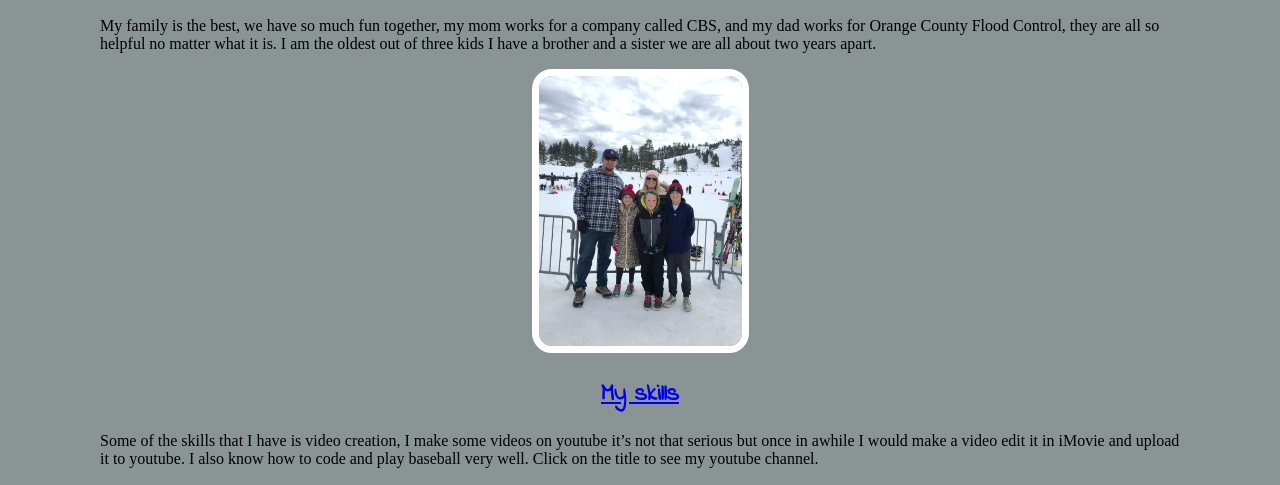
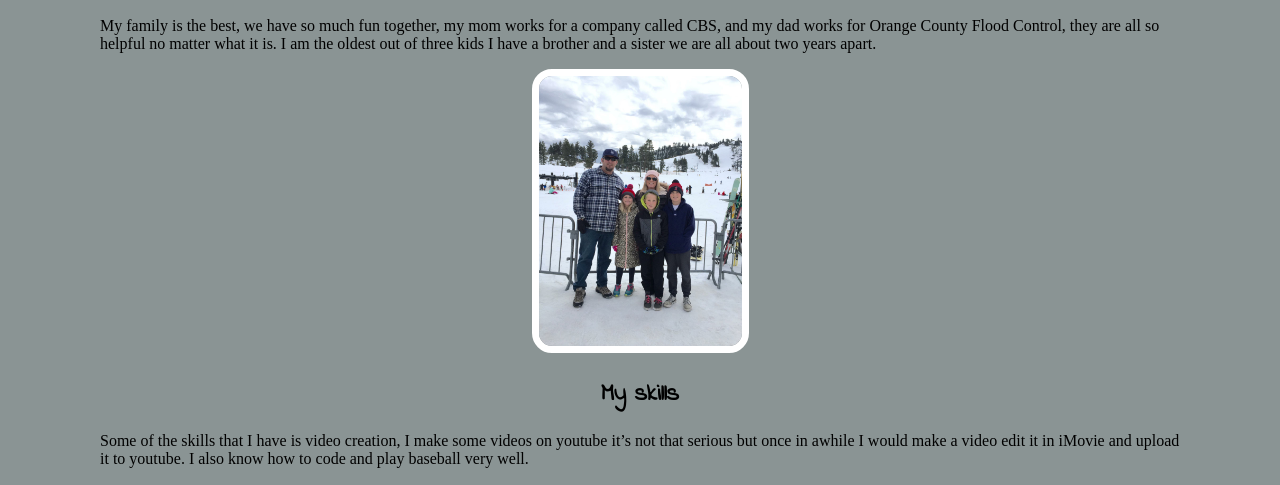
Before and after one commit to techbyjared/techbyjared.github.io, a plain HTML site: page index.html in a window 1280 px wide. Shown: the part 459-944 px from the top of the page. Drawn offline with Linux system fonts and the light colour scheme.

Commit message:
Update index.html

```diff
--- a/index.html
+++ b/index.html
@@ -23,8 +23,8 @@
             <img src="images/family.jpg" alt="My family" width="203">
         </article>
         <article>
-        <h2><a href="https://www.youtube.com/channel/UCVSeY7tCgYFFfzRxHpZ7tqA" target="_blank">My skills</a></h2>
-        <p>Some of the skills that I have is video creation, I make some videos on youtube it’s not that serious but once in awhile I would make a video edit it in iMovie and upload it to youtube. I also know how to code and play baseball very well. Click on the title to see my youtube channel.</p>
+        <h2>My skills</h2>
+        <p>Some of the skills that I have is video creation, I make some videos on youtube it’s not that serious but once in awhile I would make a video edit it in iMovie and upload it to youtube. I also know how to code and play baseball very well.</p>
         </article>
         <article>
         <h2>Interest</h2>
```
